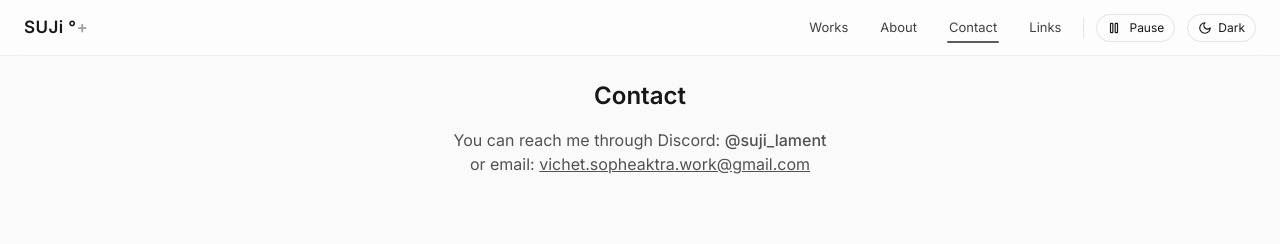
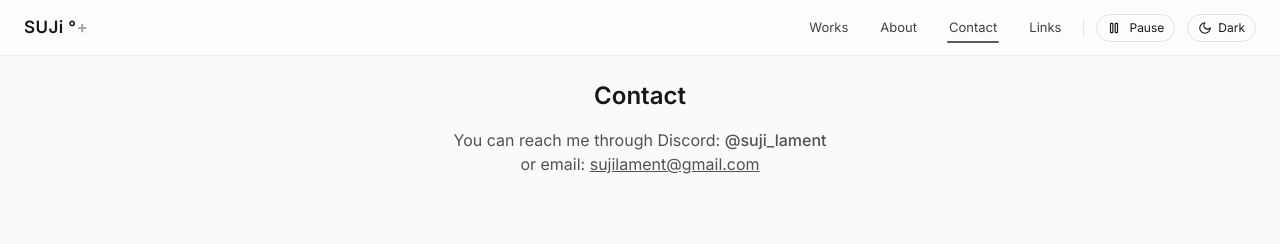
Before and after one commit to d3vthw1sh/SUJI-ATALIER, a React (Vite) app: page /contact in a window 1280 px wide. Shown: the top 244 px of the page. Built offline with nearby package versions, Linux system fonts and the light colour scheme.

Commit message:
Update Contact.jsx

```diff
--- a/src/pages/Contact.jsx
+++ b/src/pages/Contact.jsx
@@ -13,7 +13,7 @@ export default function Contact() {
             href="mailto:vichet.sopheaktra.work@gmail.com"
             className="underline hover:text-neutral-900 dark:hover:text-white"
           >
-            vichet.sopheaktra.work@gmail.com
+            sujilament@gmail.com
           </a>
         </p>
       </section>
```
